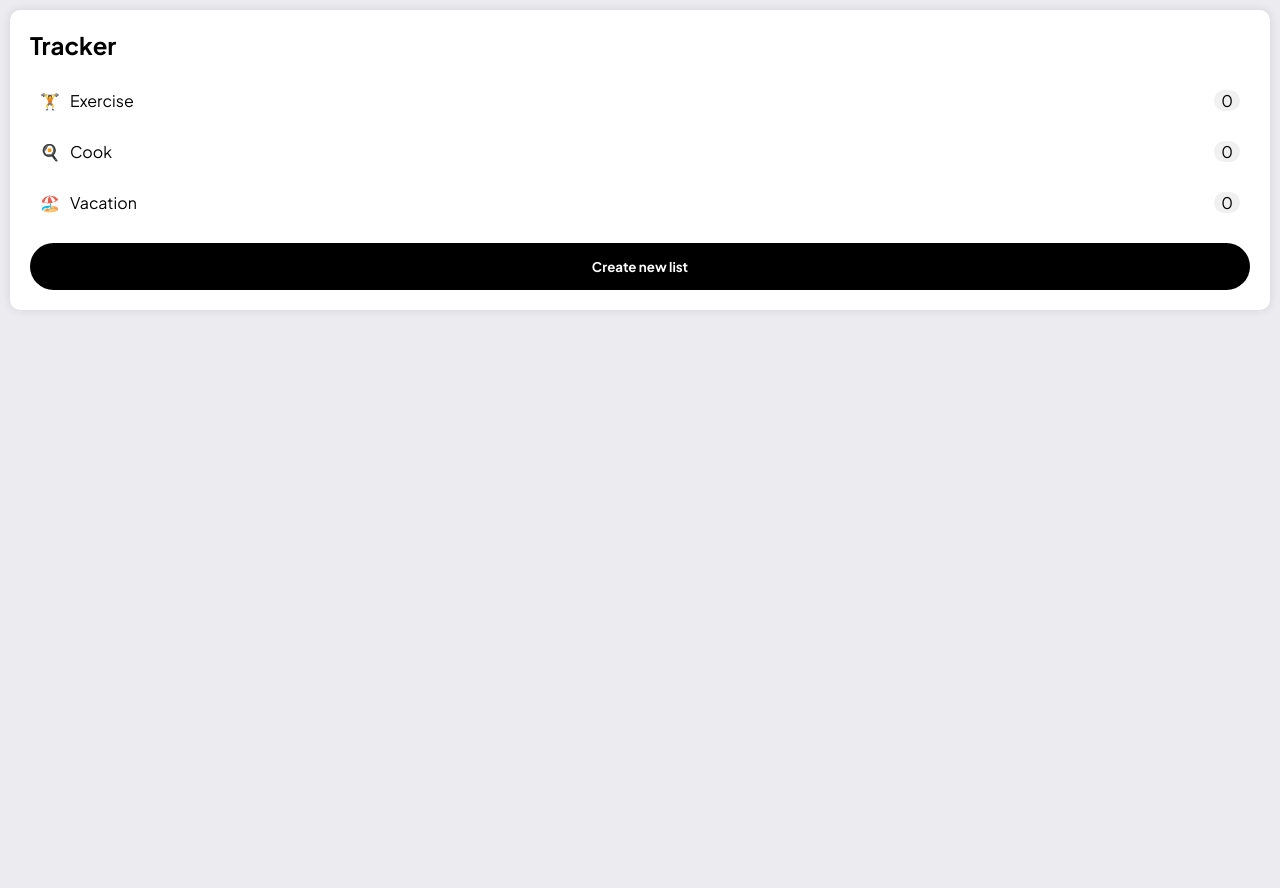
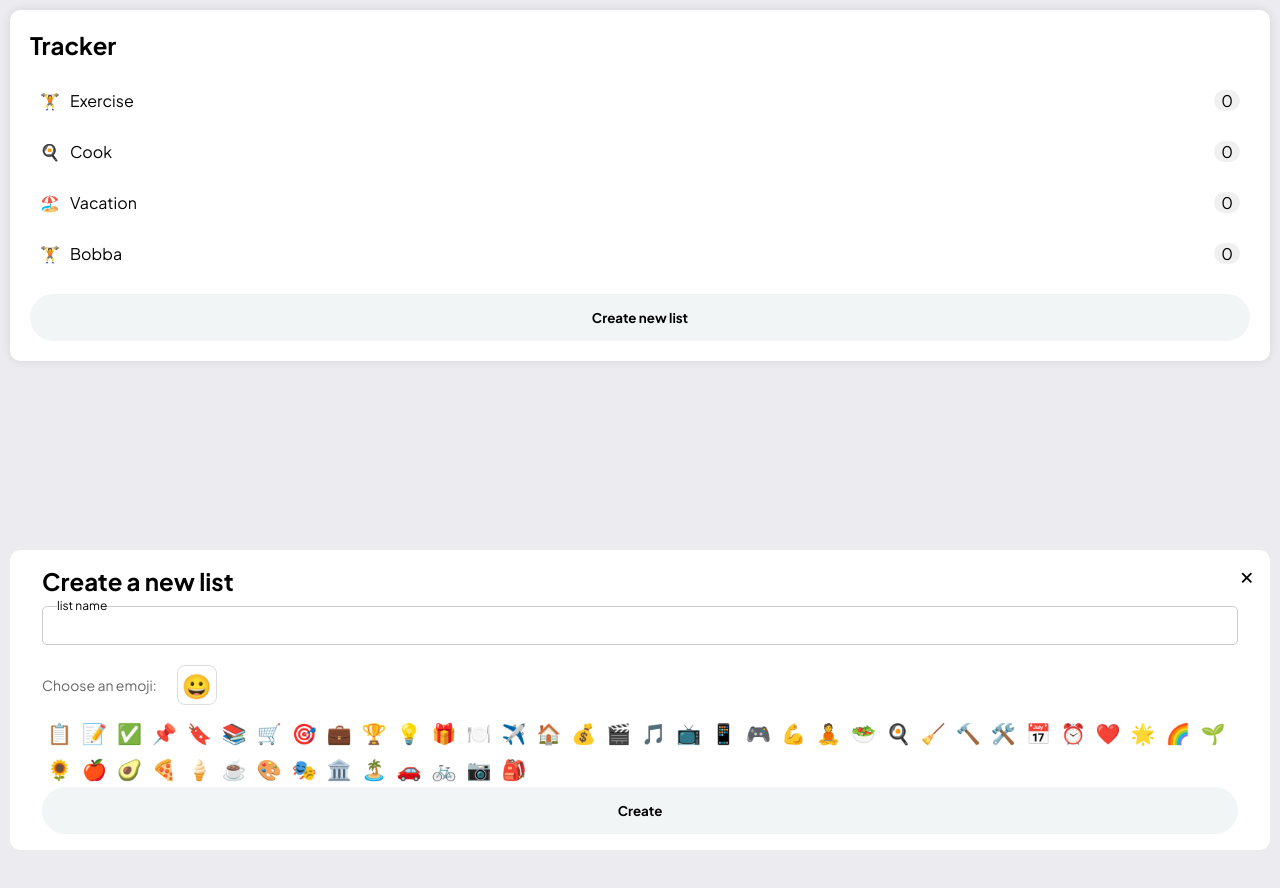
Before and after one commit to rougemeister/habit-tracker, a plain HTML site: page index.html in a window 1280 px wide. Before the commit the page ends 800 px from the top, so only its background shows below. Drawn offline with Linux system fonts and the light colour scheme.

Commit message:
Added create list modal

```diff
--- a/index.html
+++ b/index.html
@@ -19,7 +19,29 @@
 
 
 
-    <!-- <button id="openModalBtn">Open Modal</button> -->
+
+    <div class="create-list-modal">
+        <div class="modal-content">
+            <span class="close">&times;</span>
+            <h2>Create a new list</h2>
+            <form id="create-list-form">
+                <div class="list-name-container">
+                    <label class="list-name-label" for="list-name">list name</label>
+                    <input type="text" id="list-name" name="list-name" required>
+                </div>
+                <div class="emoji-container">
+                    <div class="emoji-picker-container">
+                        <div class="emoji-label">Choose an emoji:</div>
+                        <div class="emoji-display" id="selected-emoji">😀</div>
+                     </div>
+                    <div class="emoji-picker" id="emoji-picker"></div>
+                </div>
+
+                <button class="create-new-list">Create</button>
+            </form>
+        </div>
+    </div>
+
 
 <div id="myModal" class="modal">
   <div class="modal-content">
@@ -29,5 +51,7 @@
 </div>
 
 
+
+
 </body>
 </html>
--- a/script.js
+++ b/script.js
@@ -1,3 +1,31 @@
+
+const selectedEmoji = document.getElementById('selected-emoji');
+const emojiPicker = document.getElementById('emoji-picker');
+
+class Category {
+    constructor(name, icon) {
+        this.name = name;
+        this.icon = icon;
+        this.count = 0;
+        this.increase = function() {
+            this.count++;
+        };
+        this.decrease = function() {
+            this.count--;
+        };
+    }
+}
+
+
+function createCategory(name, icon) {
+    return new Category(name, icon);
+}
+
+function addToCategory(name, icon) {
+    habitList.push(createCategory(name, icon));
+}
+
+
 const habitList = [
     {
         name: 'Exercise',
@@ -35,6 +63,9 @@ const habitList = [
 
 ]
 
+
+addToCategory('Bobba', '🏋️');
+
 const listElement = document.querySelector('.list');
 
 function selectActive(container) {
@@ -68,3 +99,28 @@ function renderHabitList(){
 renderHabitList();
 
 selectActive(listElement);
+
+
+
+// Common emojis for lists
+const emojis = [
+    '📋', '📝', '✅', '📌', '🔖', '📚', '🛒', '🎯',
+    '💼', '🏆', '💡', '🎁', '🍽️', '✈️', '🏠', '💰',
+    '🎬', '🎵', '📺', '📱', '🎮', '💪', '🧘', '🥗',
+    '🍳', '🧹', '🔨', '🛠️', '📅', '⏰', '❤️', '🌟',
+    '🌈', '🌱', '🌻', '🍎', '🥑', '🍕', '🍦', '☕',
+    '🎨', '🎭', '🏛️', '🏝️', '🚗', '🚲', '📷', '🎒'
+];
+
+// Populate emoji picker
+emojis.forEach(emoji => {
+    const emojiItem = document.createElement('div');
+    console.log(emoji);
+    emojiItem.className = 'emoji-item';
+    emojiItem.textContent = emoji;
+    emojiItem.addEventListener('click', () => {
+        selectedEmoji.textContent = emoji;
+        emojiPicker.classList.remove('active');
+    });
+    emojiPicker.appendChild(emojiItem);
+});
--- a/src/css/styles.css
+++ b/src/css/styles.css
@@ -70,8 +70,8 @@ body {
 
 
 button {
-    background-color: #000000;
-    color: white;
+    background-color: #f1f5f5;
+    color: black;
     width: 100%;
     border: none;
     padding: 15px 20px;
@@ -85,7 +85,25 @@ button {
 }
 
 
+input {
+    width: 100%;
+    padding: 10px;
+    border-radius: 5px;
+    border: 1px solid #ccc;
+    margin: 10px 0;
+    outline: none;
+}
 
+.list-name-container {
+    position: relative;
+}
+.list-name-label{
+    position: absolute;
+    font-size: 12px;
+    background-color: white;
+    left: 15px;
+    top: 2px;
+}
 /* modal */
 .modal {
     display: none; /* Hidden by default */
@@ -96,7 +114,7 @@ button {
     width: 100%;
     height: 100%;
     overflow: auto;
-    background-color: rgba(0,0,0,0.5); /* Black w/ opacity */
+    background-color: rgba(177, 175, 175, 0.5); /* Black w/ opacity */
   }
 
   .modal-content {
@@ -104,7 +122,7 @@ button {
     margin: 15% auto;
     padding: 1rem 2rem;
     border-radius: 10px;
-    width: 300px;
+    width: 100%;
     position: relative;
   }
 
@@ -115,3 +133,56 @@ button {
     font-size: 1.5rem;
     cursor: pointer;
   }
+
+
+  .emoji-container {
+    margin-top: 10px;
+    display: flex;
+    flex-direction: column;
+
+    gap: 10px;
+}
+
+.emoji-display {
+    width: 40px;
+    height: 40px;
+    border: 1px solid #ddd;
+    border-radius: 8px;
+    display: flex;
+    align-items: center;
+    justify-content: center;
+    font-size: 24px;
+    cursor: pointer;
+}
+
+.emoji-picker {
+  display: flex;
+  width: 100%;
+  flex-wrap: wrap;
+}
+
+
+
+.emoji-item {
+    font-size: 20px;
+    cursor: pointer;
+    padding: 5px;
+    text-align: center;
+    border-radius: 4px;
+    transition: background-color 0.2s;
+}
+
+.emoji-item:hover {
+    background-color: #f0f0f0;
+}
+
+.emoji-label {
+    font-size: 14px;
+    color: #666;
+}
+
+.emoji-picker-container {
+    display: flex;
+    gap: 20px;
+    align-items: center;
+}
```
